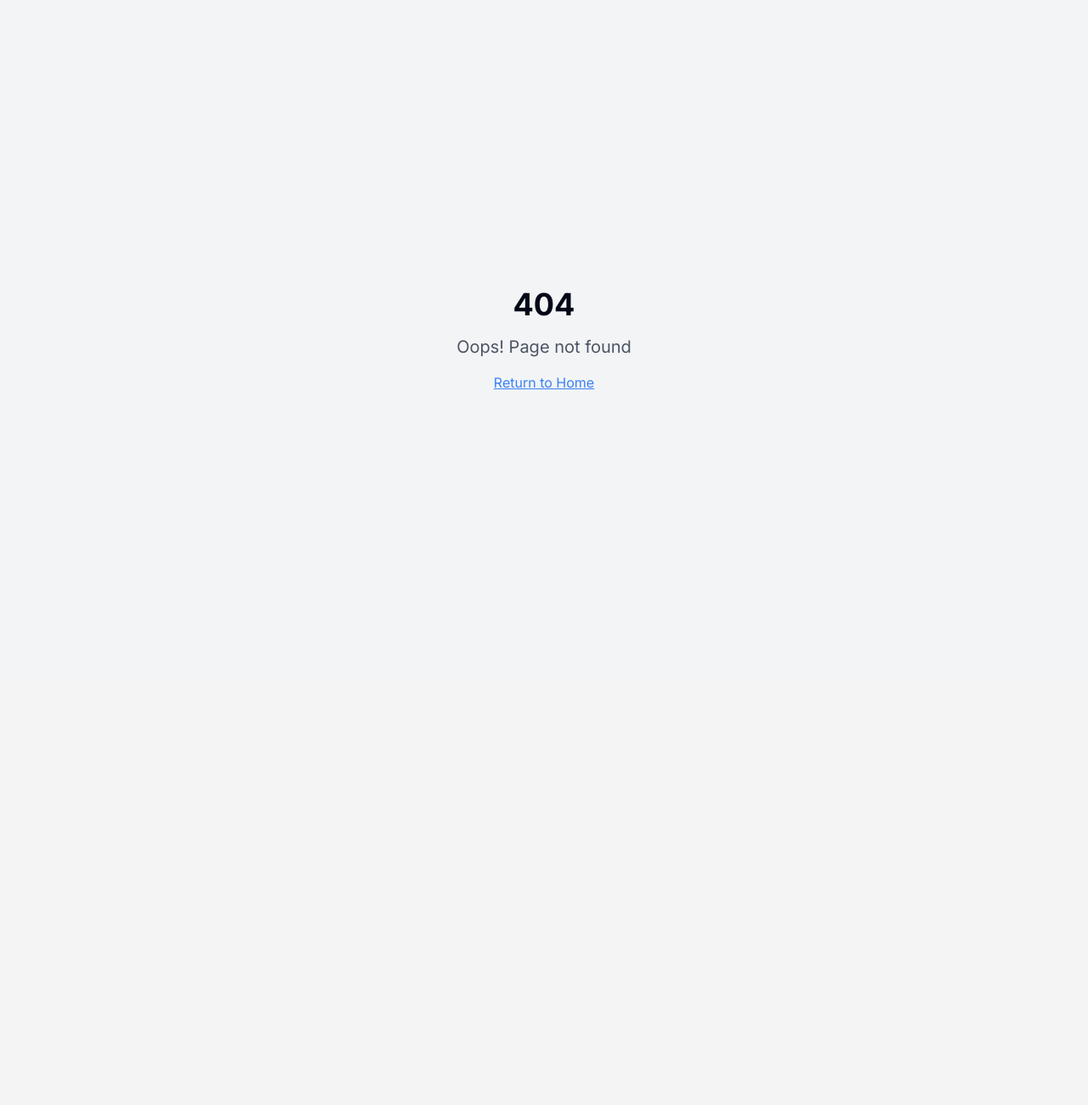
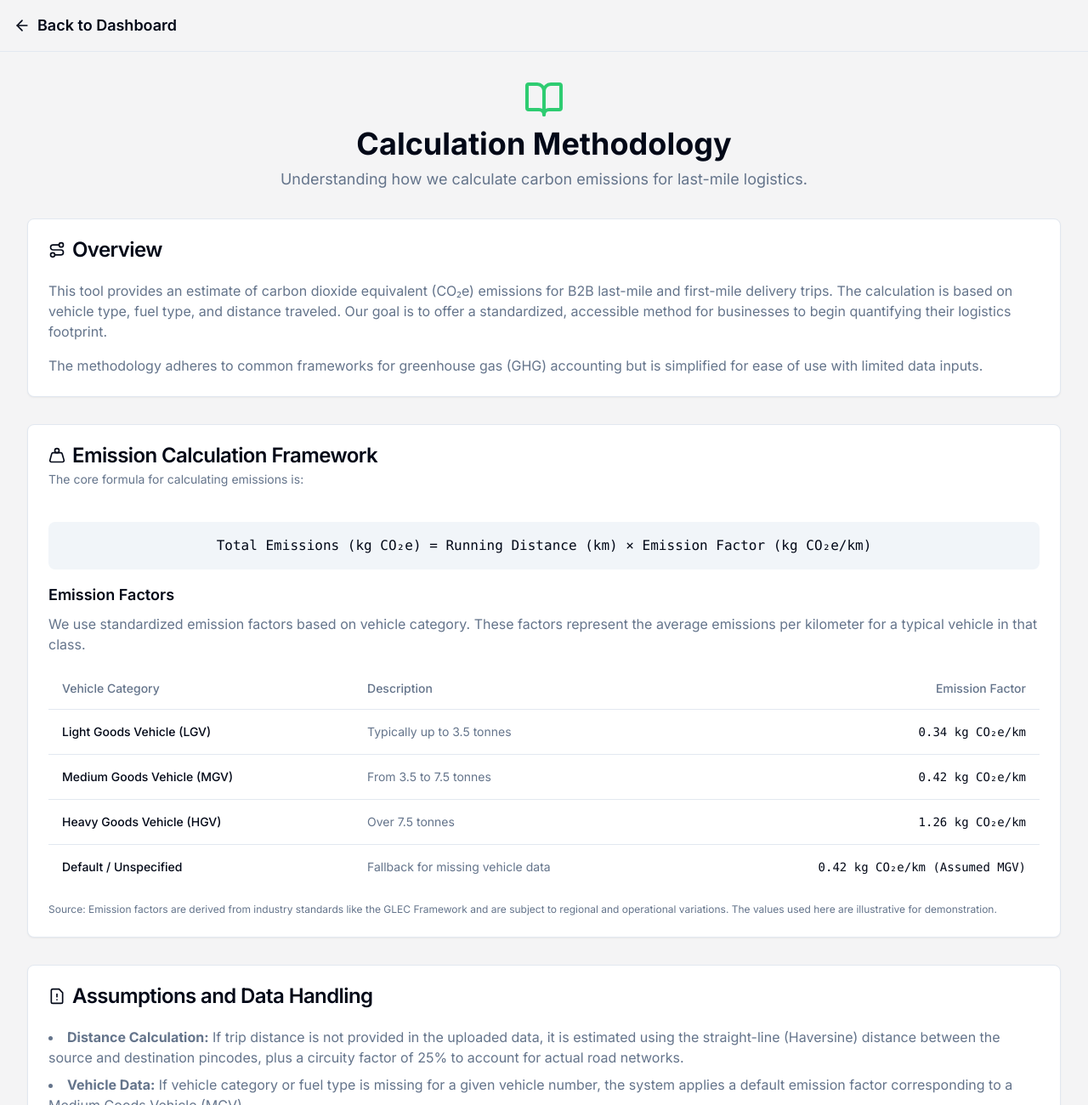
Before and after one commit to varunmoka28/carbon-footprint-fusion-app, a React (Vite) app: page /methodology in a window 1280 px wide. Before the commit this address had no page. Shown: the top 1300 px of the page at 85% size. Before the commit the page ends 800 px from the top, so only its background shows below. Built offline with nearby package versions, Linux system fonts and the light colour scheme.

Commit message:
feat: Create methodology page
This commit creates the `src/pages/Methodology.tsx` page, adds routing in `App.tsx`, and includes a navigation link in the main dashboard. The methodology page will document the Last Mile Carbon Emissions Calculator's technical approach.

```diff
--- a/src/App.tsx
+++ b/src/App.tsx
@@ -1,3 +1,4 @@
+
 import { Toaster } from "@/components/ui/toaster";
 import { Toaster as Sonner } from "@/components/ui/sonner";
 import { TooltipProvider } from "@/components/ui/tooltip";
@@ -5,6 +6,7 @@ import { QueryClient, QueryClientProvider } from "@tanstack/react-query";
 import { BrowserRouter, Routes, Route } from "react-router-dom";
 import Index from "./pages/Index";
 import NotFound from "./pages/NotFound";
+import Methodology from "./pages/Methodology";
 
 const queryClient = new QueryClient();
 
@@ -16,6 +18,7 @@ const App = () => (
       <BrowserRouter>
         <Routes>
           <Route path="/" element={<Index />} />
+          <Route path="/methodology" element={<Methodology />} />
           {/* ADD ALL CUSTOM ROUTES ABOVE THE CATCH-ALL "*" ROUTE */}
           <Route path="*" element={<NotFound />} />
         </Routes>
--- a/src/pages/Index.tsx
+++ b/src/pages/Index.tsx
@@ -1,9 +1,11 @@
 
 import React, { useState } from 'react';
+import { Link } from 'react-router-dom';
 import CarbonIQDashboard from '@/components/CarbonIQDashboard';
 import SimpleTripCalculator from '@/components/SimpleTripCalculator';
 import { Tabs, TabsList, TabsTrigger } from "@/components/ui/tabs";
-import { BarChart2, Calculator, Leaf } from 'lucide-react';
+import { Button } from '@/components/ui/button';
+import { BarChart2, Calculator, Leaf, BookOpen } from 'lucide-react';
 
 type AppMode = 'dashboard' | 'calculator';
 
@@ -23,6 +25,7 @@ const Index = () => {
               <p className="text-xs text-muted-foreground hidden sm:block">A tool for Last Mile Carbon Emissions</p>
             </div>
           </div>
+          <div className="flex items-center gap-4">
             <Tabs value={appMode} onValueChange={(value) => setAppMode(value as AppMode)} className="w-auto">
               <TabsList>
                 <TabsTrigger value="dashboard" className="flex items-center gap-2">
@@ -35,6 +38,13 @@ const Index = () => {
                 </TabsTrigger>
               </TabsList>
             </Tabs>
+            <Link to="/methodology">
+              <Button variant="outline" className="flex items-center gap-2">
+                <BookOpen className="h-4 w-4" />
+                Methodology
+              </Button>
+            </Link>
+          </div>
         </div>
       </header>
 
--- /dev/null
+++ b/src/pages/Methodology.tsx
@@ -0,0 +1,138 @@
+
+import React from 'react';
+import { Link } from 'react-router-dom';
+import { Card, CardContent, CardDescription, CardHeader, CardTitle } from '@/components/ui/card';
+import { Button } from '@/components/ui/button';
+import { ArrowLeft, BookOpen, Route, Weight, FileWarning, HelpCircle } from 'lucide-react';
+import { Table, TableBody, TableCell, TableHeader, TableHead, TableRow } from '@/components/ui/table';
+import { Alert, AlertDescription, AlertTitle } from '@/components/ui/alert';
+
+const Methodology = () => {
+  const emissionFactors = [
+    { category: 'Light Goods Vehicle (LGV)', factor: '0.34 kg CO₂e/km', description: 'Typically up to 3.5 tonnes' },
+    { category: 'Medium Goods Vehicle (MGV)', factor: '0.42 kg CO₂e/km', description: 'From 3.5 to 7.5 tonnes' },
+    { category: 'Heavy Goods Vehicle (HGV)', factor: '1.26 kg CO₂e/km', description: 'Over 7.5 tonnes' },
+    { category: 'Default / Unspecified', factor: '0.42 kg CO₂e/km (Assumed MGV)', description: 'Fallback for missing vehicle data' },
+  ];
+
+  return (
+    <div className="min-h-screen bg-background text-foreground font-sans">
+      <header className="sticky top-0 z-10 bg-background/80 backdrop-blur-md border-b">
+        <div className="container mx-auto flex items-center justify-between p-4">
+          <Link to="/" className="flex items-center gap-2 text-lg font-semibold">
+            <ArrowLeft className="h-5 w-5" />
+            Back to Dashboard
+          </Link>
+        </div>
+      </header>
+
+      <main className="container mx-auto p-4 md:p-8 space-y-8">
+        <div className="text-center space-y-2">
+          <BookOpen className="mx-auto h-12 w-12 text-eco-green" />
+          <h1 className="text-4xl font-bold">Calculation Methodology</h1>
+          <p className="text-muted-foreground text-lg">
+            Understanding how we calculate carbon emissions for last-mile logistics.
+          </p>
+        </div>
+
+        <Card>
+          <CardHeader>
+            <CardTitle className="flex items-center gap-2">
+              <Route className="h-5 w-5" />
+              Overview
+            </CardTitle>
+          </CardHeader>
+          <CardContent className="space-y-4 text-muted-foreground">
+            <p>
+              This tool provides an estimate of carbon dioxide equivalent (CO₂e) emissions for B2B last-mile and first-mile delivery trips. The calculation is based on vehicle type, fuel type, and distance traveled. Our goal is to offer a standardized, accessible method for businesses to begin quantifying their logistics footprint.
+            </p>
+            <p>
+              The methodology adheres to common frameworks for greenhouse gas (GHG) accounting but is simplified for ease of use with limited data inputs.
+            </p>
+          </CardContent>
+        </Card>
+
+        <Card>
+          <CardHeader>
+            <CardTitle className="flex items-center gap-2">
+              <Weight className="h-5 w-5" />
+              Emission Calculation Framework
+            </CardTitle>
+            <CardDescription>
+              The core formula for calculating emissions is:
+            </CardDescription>
+          </CardHeader>
+          <CardContent>
+            <div className="bg-muted p-4 rounded-lg text-center font-mono my-4">
+              Total Emissions (kg CO₂e) = Running Distance (km) × Emission Factor (kg CO₂e/km)
+            </div>
+            <h3 className="font-semibold text-lg mb-2">Emission Factors</h3>
+            <p className="text-muted-foreground mb-4">
+              We use standardized emission factors based on vehicle category. These factors represent the average emissions per kilometer for a typical vehicle in that class.
+            </p>
+            <Table>
+              <TableHeader>
+                <TableRow>
+                  <TableHead>Vehicle Category</TableHead>
+                  <TableHead>Description</TableHead>
+                  <TableHead className="text-right">Emission Factor</TableHead>
+                </TableRow>
+              </TableHeader>
+              <TableBody>
+                {emissionFactors.map((ef) => (
+                  <TableRow key={ef.category}>
+                    <TableCell className="font-medium">{ef.category}</TableCell>
+                    <TableCell className="text-muted-foreground">{ef.description}</TableCell>
+                    <TableCell className="text-right font-mono">{ef.factor}</TableCell>
+                  </TableRow>
+                ))}
+              </TableBody>
+            </Table>
+            <p className="text-xs text-muted-foreground mt-4">
+              Source: Emission factors are derived from industry standards like the GLEC Framework and are subject to regional and operational variations. The values used here are illustrative for demonstration.
+            </p>
+          </CardContent>
+        </Card>
+
+        <Card>
+          <CardHeader>
+            <CardTitle className="flex items-center gap-2">
+              <FileWarning className="h-5 w-5" />
+              Assumptions and Data Handling
+            </CardTitle>
+          </CardHeader>
+          <CardContent className="space-y-4">
+            <ul className="list-disc list-inside space-y-2 text-muted-foreground">
+              <li>
+                <strong>Distance Calculation:</strong> If trip distance is not provided in the uploaded data, it is estimated using the straight-line (Haversine) distance between the source and destination pincodes, plus a circuity factor of 25% to account for actual road networks.
+              </li>
+              <li>
+                <strong>Vehicle Data:</strong> If vehicle category or fuel type is missing for a given vehicle number, the system applies a default emission factor corresponding to a Medium Goods Vehicle (MGV).
+              </li>
+              <li>
+                <strong>Data Completeness:</strong> The accuracy of the report is directly dependent on the quality and completeness of the uploaded trip and vehicle data.
+              </li>
+              <li>
+                <strong>Scope:</strong> The calculation only covers tank-to-wheel emissions from fuel combustion during transit and does not include well-to-tank emissions, vehicle manufacturing, or other lifecycle emissions.
+              </li>
+            </ul>
+             <Alert variant="destructive" className="mt-6">
+                <HelpCircle className="h-4 w-4" />
+                <AlertTitle>For Demonstration Purposes Only</AlertTitle>
+                <AlertDescription>
+                  The results from this calculator are estimates and should be used for informational and demonstrative purposes. For official GHG reporting, a more detailed, company-specific analysis is required.
+                </AlertDescription>
+              </Alert>
+          </CardContent>
+        </Card>
+
+      </main>
+
+       <footer className="text-center p-4 text-sm text-muted-foreground border-t">
+        © {new Date().getFullYear()} Gocarbontracker Tools. All rights reserved.
+      </footer>
+    </div>
+  );
+};
+
+export default Methodology;
```
Lines whose indentation alone changed are shown as unchanged.
